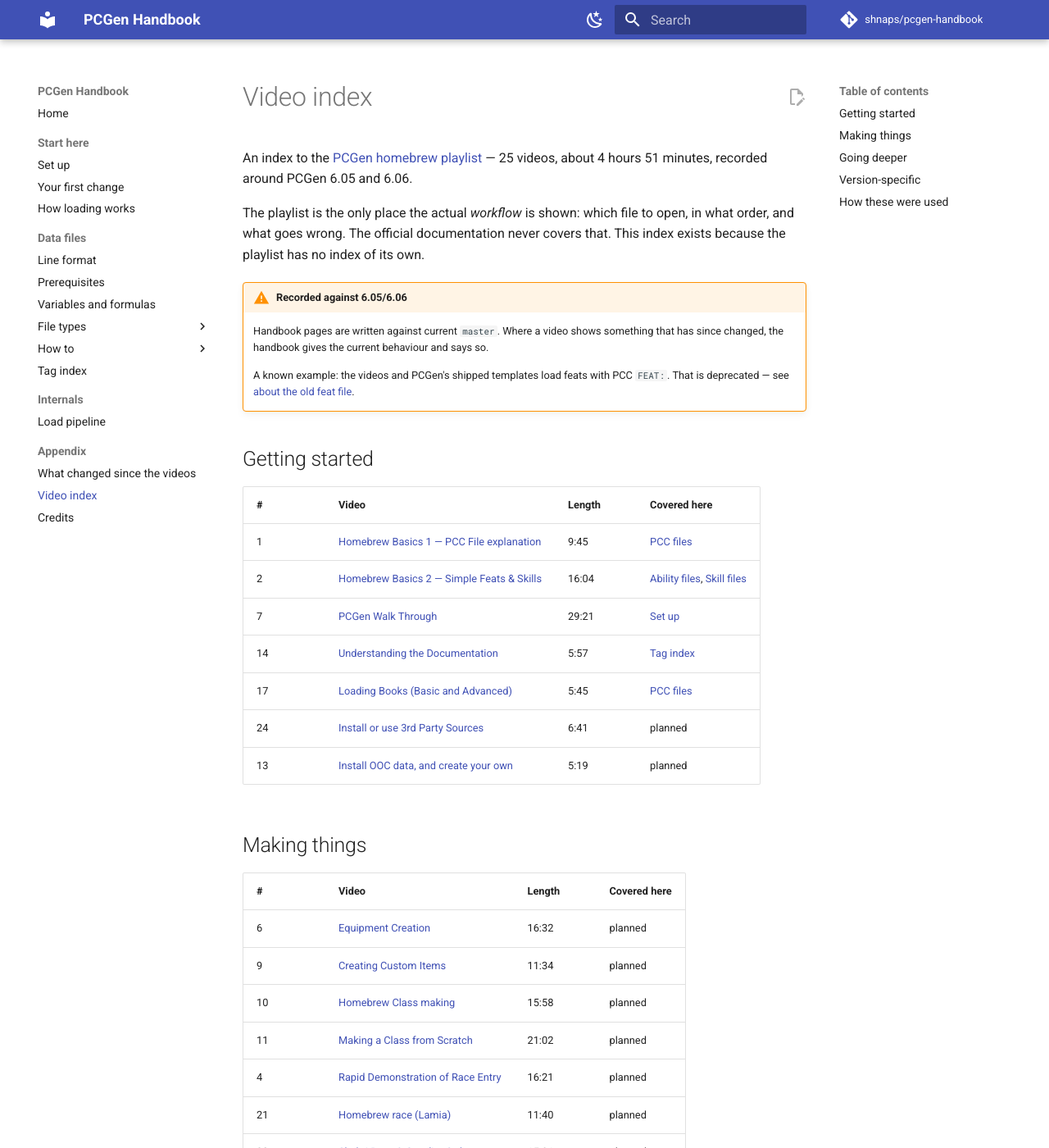
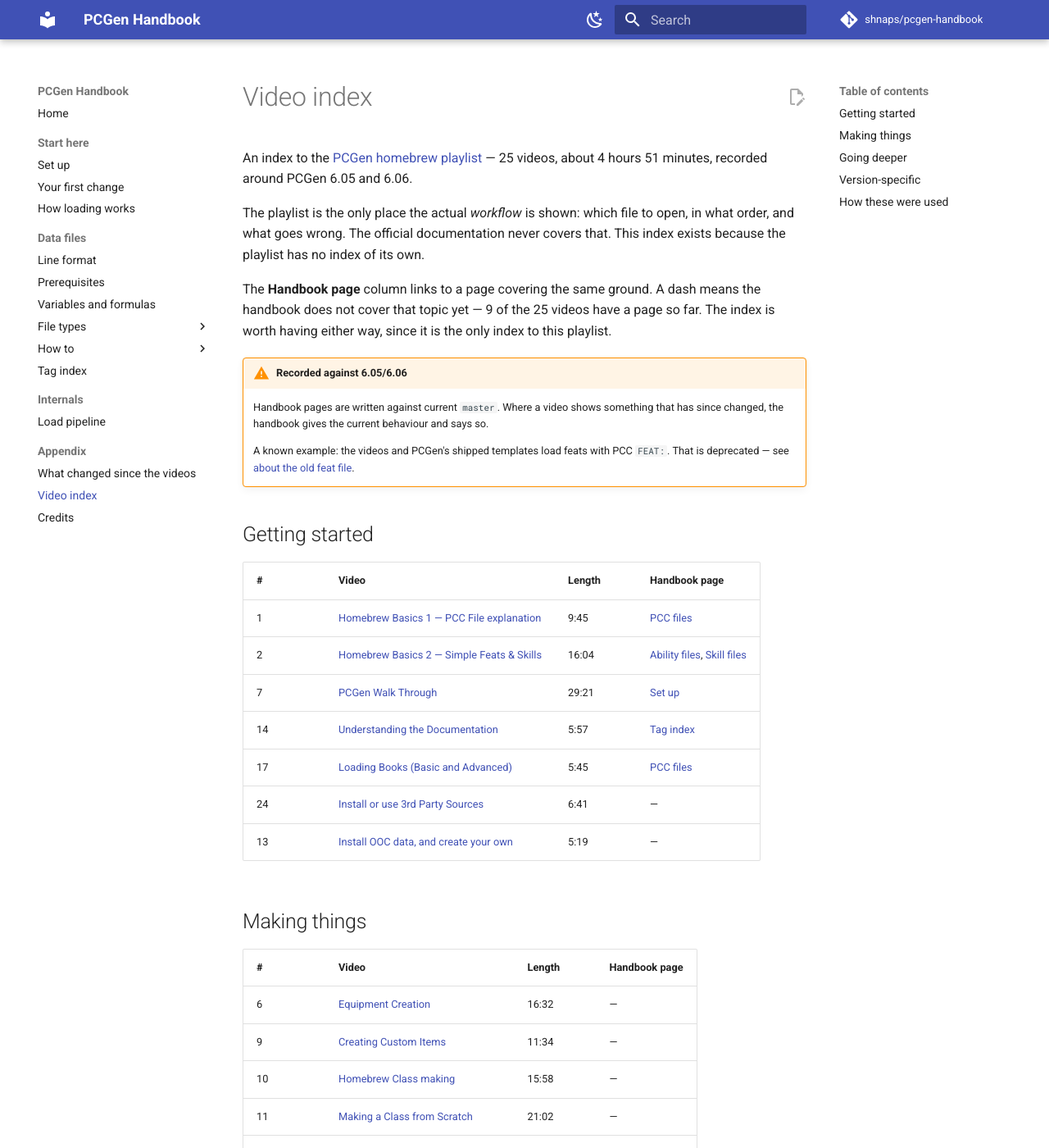
Before and after one commit to shnaps/pcgen-handbook, an MkDocs documentation site: the page built from docs/appendix/video-index.md, in a window 1280 px wide and 1400 px high. Shown: the whole window at 82% size. Built offline with MkDocs 1.6.1 and Material for MkDocs 9.7.7, drawn with Linux system fonts in a browser that asks for light colours; comment, search, counter and statistics services are not loaded; some of the changed text lies outside the part shown.

Commit message:
Stop advertising unwritten pages in the video index
16 of 25 rows said "planned" in a "Covered here" column. On a public page
that is a to-do list presented as content, and a promise made 16 times and
not kept.

Replaced with a dash, renamed the column to "Handbook page", and stated
plainly that 9 of 25 videos have a page so far.

The index itself stays. It is the only index to this playlist, and grouping
25 videos by topic with lengths is useful whether or not a matching page
exists yet.

Co-Authored-By: Claude Opus 5 (1M context) <noreply@anthropic.com>

```diff
--- a/docs/appendix/video-index.md
+++ b/docs/appendix/video-index.md
@@ -11,6 +11,10 @@ The playlist is the only place the actual *workflow* is shown: which file to ope
 what order, and what goes wrong. The official documentation never covers that. This
 index exists because the playlist has no index of its own.
 
+The **Handbook page** column links to a page covering the same ground. A dash means
+the handbook does not cover that topic yet — 9 of the 25 videos have a page so far.
+The index is worth having either way, since it is the only index to this playlist.
+
 !!! warning "Recorded against 6.05/6.06"
     Handbook pages are written against current `master`. Where a video shows something
     that has since changed, the handbook gives the current behaviour and says so.
@@ -21,39 +25,39 @@ index exists because the playlist has no index of its own.
 
 ## Getting started
 
-| # | Video | Length | Covered here |
+| # | Video | Length | Handbook page |
 |---|---|---|---|
 | 1 | [Homebrew Basics 1 — PCC File explanation](https://www.youtube.com/watch?v=LhGkqdXNtOw) | 9:45 | [PCC files](../lst/files/pcc.md) |
 | 2 | [Homebrew Basics 2 — Simple Feats & Skills](https://www.youtube.com/watch?v=9tha4tQ1zNk) | 16:04 | [Ability files](../lst/files/ability.md), [Skill files](../lst/files/skill.md) |
 | 7 | [PCGen Walk Through](https://www.youtube.com/watch?v=n6omGHtAW1Q) | 29:21 | [Set up](../start/setup.md) |
 | 14 | [Understanding the Documentation](https://www.youtube.com/watch?v=xhwa6EkNuNo) | 5:57 | [Tag index](../lst/reference/tag-index.md) |
 | 17 | [Loading Books (Basic and Advanced)](https://www.youtube.com/watch?v=pTvhiliRJYI) | 5:45 | [PCC files](../lst/files/pcc.md) |
-| 24 | [Install or use 3rd Party Sources](https://www.youtube.com/watch?v=yYzOJzUVNP0) | 6:41 | planned |
-| 13 | [Install OOC data, and create your own](https://www.youtube.com/watch?v=HY3jsMl3jo4) | 5:19 | planned |
+| 24 | [Install or use 3rd Party Sources](https://www.youtube.com/watch?v=yYzOJzUVNP0) | 6:41 | — |
+| 13 | [Install OOC data, and create your own](https://www.youtube.com/watch?v=HY3jsMl3jo4) | 5:19 | — |
 
 ## Making things
 
-| # | Video | Length | Covered here |
+| # | Video | Length | Handbook page |
 |---|---|---|---|
-| 6 | [Equipment Creation](https://www.youtube.com/watch?v=O8KhHtd5ih0) | 16:32 | planned |
-| 9 | [Creating Custom Items](https://www.youtube.com/watch?v=J3omE2FIGs8) | 11:34 | planned |
-| 10 | [Homebrew Class making](https://www.youtube.com/watch?v=qKY7GtBx4rI) | 15:58 | planned |
-| 11 | [Making a Class from Scratch](https://www.youtube.com/watch?v=4qxvG07zC9o) | 21:02 | planned |
-| 4 | [Rapid Demonstration of Race Entry](https://www.youtube.com/watch?v=VNSdgSb0Ep8) | 16:21 | planned |
-| 21 | [Homebrew race (Lamia)](https://www.youtube.com/watch?v=fuiReDpK5k0) | 11:40 | planned |
-| 22 | [Shabti Race & Cavalier Order](https://www.youtube.com/watch?v=Hlr6tVMX7DI) | 15:01 | planned |
-| 25 | [Deities — adding and using](https://www.youtube.com/watch?v=DWZqd6iF-64) | 6:45 | planned |
-| 3 | [Adding Archetypes](https://www.youtube.com/watch?v=7f4E4m1jH9Y) | 10:11 | planned |
-| 5 | [Making New Class Archetypes](https://www.youtube.com/watch?v=lAoIBKSomVQ) | 6:28 | planned |
+| 6 | [Equipment Creation](https://www.youtube.com/watch?v=O8KhHtd5ih0) | 16:32 | — |
+| 9 | [Creating Custom Items](https://www.youtube.com/watch?v=J3omE2FIGs8) | 11:34 | — |
+| 10 | [Homebrew Class making](https://www.youtube.com/watch?v=qKY7GtBx4rI) | 15:58 | — |
+| 11 | [Making a Class from Scratch](https://www.youtube.com/watch?v=4qxvG07zC9o) | 21:02 | — |
+| 4 | [Rapid Demonstration of Race Entry](https://www.youtube.com/watch?v=VNSdgSb0Ep8) | 16:21 | — |
+| 21 | [Homebrew race (Lamia)](https://www.youtube.com/watch?v=fuiReDpK5k0) | 11:40 | — |
+| 22 | [Shabti Race & Cavalier Order](https://www.youtube.com/watch?v=Hlr6tVMX7DI) | 15:01 | — |
+| 25 | [Deities — adding and using](https://www.youtube.com/watch?v=DWZqd6iF-64) | 6:45 | — |
+| 3 | [Adding Archetypes](https://www.youtube.com/watch?v=7f4E4m1jH9Y) | 10:11 | — |
+| 5 | [Making New Class Archetypes](https://www.youtube.com/watch?v=lAoIBKSomVQ) | 6:28 | — |
 
 ## Going deeper
 
-| # | Video | Length | Covered here |
+| # | Video | Length | Handbook page |
 |---|---|---|---|
-| 12 | [Gamemode](https://www.youtube.com/watch?v=9vbBuuCmVjU) | 27:54 | planned |
-| 19 | [Create additional Ability Scores](https://www.youtube.com/watch?v=2P9KYV3cD8s) | 4:25 | planned |
-| 8 | [Debugging Tips and Demo](https://www.youtube.com/watch?v=7yr-q27WeKY) | 11:23 | planned |
-| 15 | [How to Submit a Bug or Feature Request](https://www.youtube.com/watch?v=kKWRIkU1LZ8) | 11:27 | planned |
+| 12 | [Gamemode](https://www.youtube.com/watch?v=9vbBuuCmVjU) | 27:54 | — |
+| 19 | [Create additional Ability Scores](https://www.youtube.com/watch?v=2P9KYV3cD8s) | 4:25 | — |
+| 8 | [Debugging Tips and Demo](https://www.youtube.com/watch?v=7yr-q27WeKY) | 11:23 | — |
+| 15 | [How to Submit a Bug or Feature Request](https://www.youtube.com/watch?v=kKWRIkU1LZ8) | 11:27 | — |
 
 ## Version-specific
 
```
